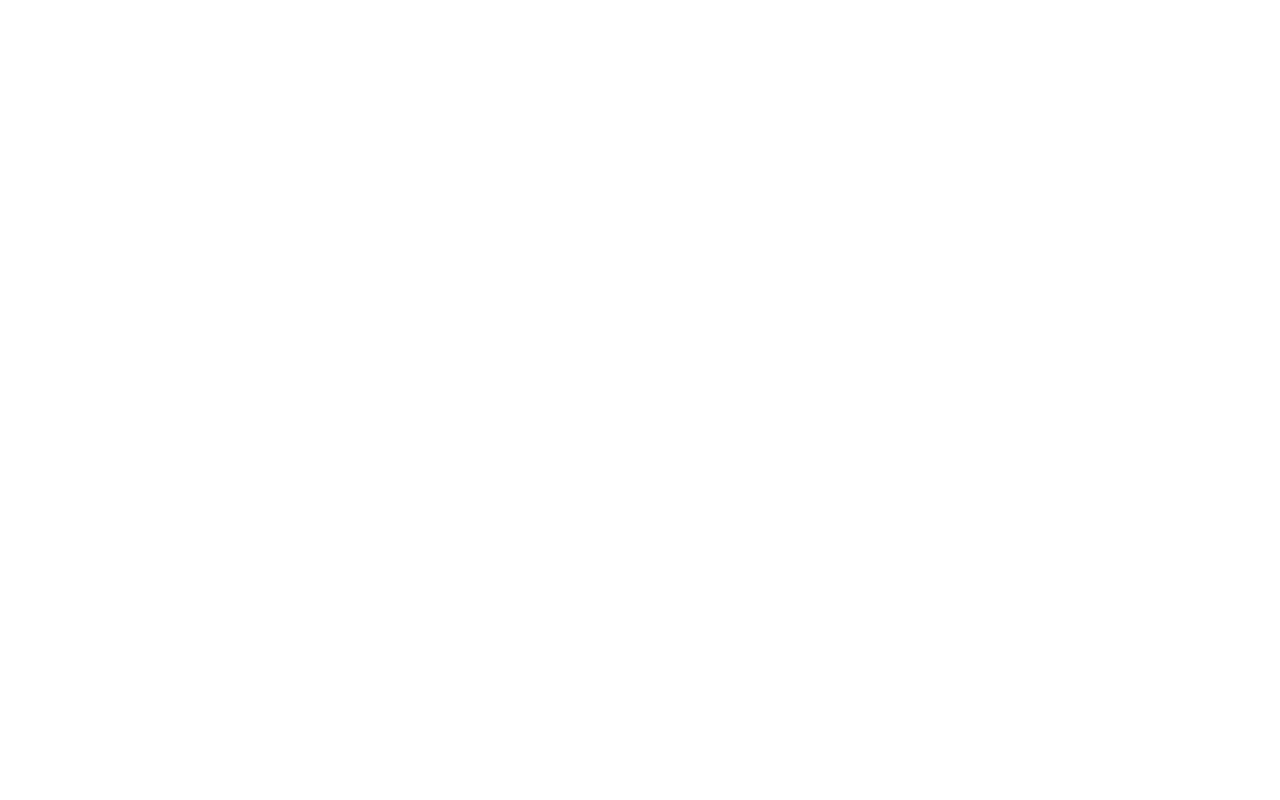
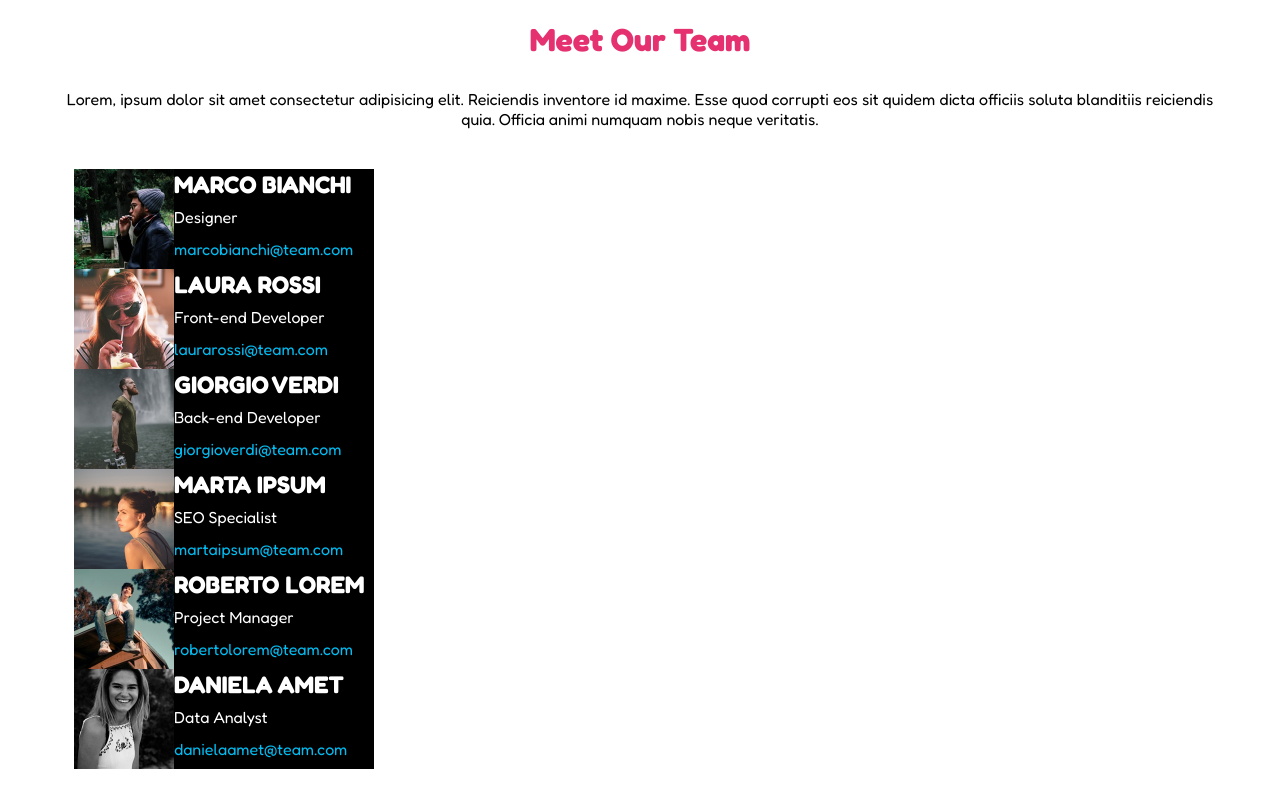
Before and after one commit to raffaele-catalano/html-css-float-cards, a plain HTML site: page index.html in a window 1280 px wide. Drawn offline with Linux system fonts and the light colour scheme.

Commit message:
[add] header-full & main-w/issues

```diff
--- a/assets/css/style.css
+++ b/assets/css/style.css
@@ -4,3 +4,70 @@
   box-sizing: border-box;
   font-family: 'Fredoka', sans-serif;
 }
+
+h2 {
+  text-transform: uppercase;
+  color: white;
+}
+
+.container {
+  margin: 0 auto;
+  width: 90%;
+  max-width: 1170px;
+}
+
+.clearfix::after {
+  display: table;
+  content: '';
+  clear: both;
+}
+
+/*HEADER*/
+
+header {
+  text-align: center;
+}
+
+header h1 {
+  color: #E53170;
+  margin: 20px 0;
+  padding-bottom: 10px;
+}
+
+/*MAIN*/
+
+main {
+  padding-top: 30px;
+}
+
+main .row {
+  display: inline-block;
+  margin: 10px;
+}
+
+main .col {
+  width: 300px;
+  background-color: black;
+  color: #00BDF3;
+  float: left;
+  line-height: 2rem;
+}
+
+main .col img {
+  float: left;
+  max-width: 100px;
+}
+
+main .col p:first-of-type {
+  color: white;
+}
+
+main .col a {
+  text-decoration: none;
+  color: #00BDF3;
+}
+
+main .col a:hover {
+  text-decoration: underline;
+  color: #E53170;
+}
--- a/index.html
+++ b/index.html
@@ -15,6 +15,66 @@
 
 <body>
 
+  <div class="container">
+
+    <header>
+      <h1>Meet Our Team</h1>
+      <p>Lorem, ipsum dolor sit amet consectetur adipisicing elit. Reiciendis inventore id maxime. Esse quod corrupti eos sit quidem dicta officiis soluta blanditiis reiciendis quia. Officia animi numquam nobis neque veritatis.</p>
+    </header>
+
+    <main>
+      <div class="row clearfix">
+        <div class="col">
+          <img src="assets/img/male1.png" alt="marco-bianchi" title="Marco Bianchi">
+            <!-- <div class="team"> -->
+              <h2>marco bianchi</h2>
+              <p>Designer</p>
+              <p><a href="#">marcobianchi@team.com</a></p>
+            <!-- </div> -->
+        <div class="col">
+          <img src="assets/img/female1.png" alt="laura-rossi" title="Laura Rossi">
+            <!-- <div class="team"> -->
+              <h2>laura rossi</h2>
+              <p>Front-end Developer</p>
+              <p><a href="#">laurarossi@team.com</a></p>
+            <!-- </div> -->
+        <div class="col">
+          <img src="assets/img/male2.png" alt="giorgio-verdi" title="Giorgio Verdi">
+            <!-- <div class="team"> -->
+              <h2>giorgio verdi</h2>
+              <p>Back-end Developer</p>
+              <p><a href="#">giorgioverdi@team.com</a></p>
+            <!-- </div> -->
+        <div class="col">
+          <img src="assets/img/female2.png" alt="marta-ipsum" title="Marta Ipsum">
+            <!-- <div class="team"> -->
+              <h2>Marta Ipsum</h2>
+              <p>SEO Specialist</p>
+              <p><a href="#">martaipsum@team.com</a></p>
+            <!-- </div> -->
+        <div class="col">
+          <img src="assets/img/male3.png" alt="roberto-lorem" title="Roberto Lorem">
+            <!-- <div class="team"> -->
+              <h2>roberto lorem</h2>
+              <p>Project Manager</p>
+              <p><a href="#">robertolorem@team.com</a></p>
+            <!-- </div> -->
+        <div class="col">
+          <img src="assets/img/female3.png" alt="daniela-amet" title="Daniela Amet">
+            <div class="team">
+              <h2>daniela amet</h2>
+              <p>Data Analyst</p>
+              <p><a href="#">danielaamet@team.com</a></p>
+            </div>
+
+        </div>
+
+      </div>
+    </main>
+
+  </div>
+
+
 </body>
 
 </html>
```
